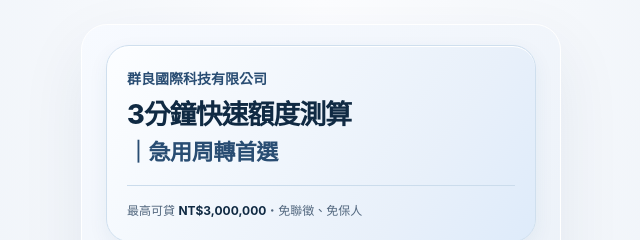
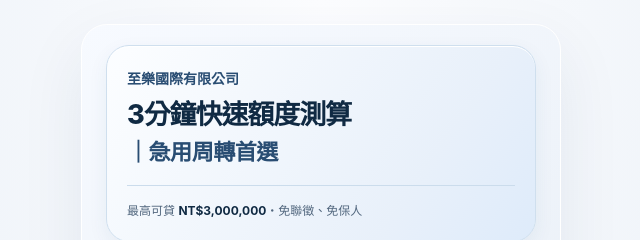
Before and after one commit to tunhong145-cmd/d-project-cefijk-landing, a plain HTML site: page i/index.html in a window 1280 px wide. Shown: the top 240 px of the page, 319-959 px from the left. Drawn offline with Linux system fonts and the light colour scheme.

Commit message:
Update displayed landing company to 至樂國際有限公司

```diff
--- a/i/index.html
+++ b/i/index.html
@@ -7,7 +7,7 @@
  <script src="../repo-pixels.js?v=20261010-1"></script><script src="app.js?v=20261111-warning-label" defer></script><script src="notice.js?v=20261106-mi-unified" defer></script><script src="ice.js?v=20261106-mi-unified" defer></script>
 </head>
 <body><main class="app">
- <header class="intro-module"><span class="company-name">群良國際科技有限公司</span><div class="top"><button id="back" aria-label="返回上一頁">‹</button><h1>3分鐘快速額度測算<span>｜急用周轉首選</span></h1></div><p>最高可貸 <strong>NT$3,000,000</strong>・免聯徵、免保人</p></header>
+ <header class="intro-module"><span class="company-name">至樂國際有限公司</span><div class="top"><button id="back" aria-label="返回上一頁">‹</button><h1>3分鐘快速額度測算<span>｜急用周轉首選</span></h1></div><p>最高可貸 <strong>NT$3,000,000</strong>・免聯徵、免保人</p></header>
  <section id="calculator" class="screen">
   <div class="calculator-panel">
    <div class="amount"><label for="amount">申請金額</label><strong id="amount-value">NT$ 100,000</strong><input id="amount" type="range" min="50000" max="3000000" step="50000" value="100000"><div class="limits"><span>NT$ 50,000</span><span>NT$ 3,000,000</span></div></div>
```
Also changed, not shown: g/index.html (+1 -1 lines), j/index.html (+1 -1 lines), k/index.html (+1 -1 lines), m/index.html (+1 -1 lines).
